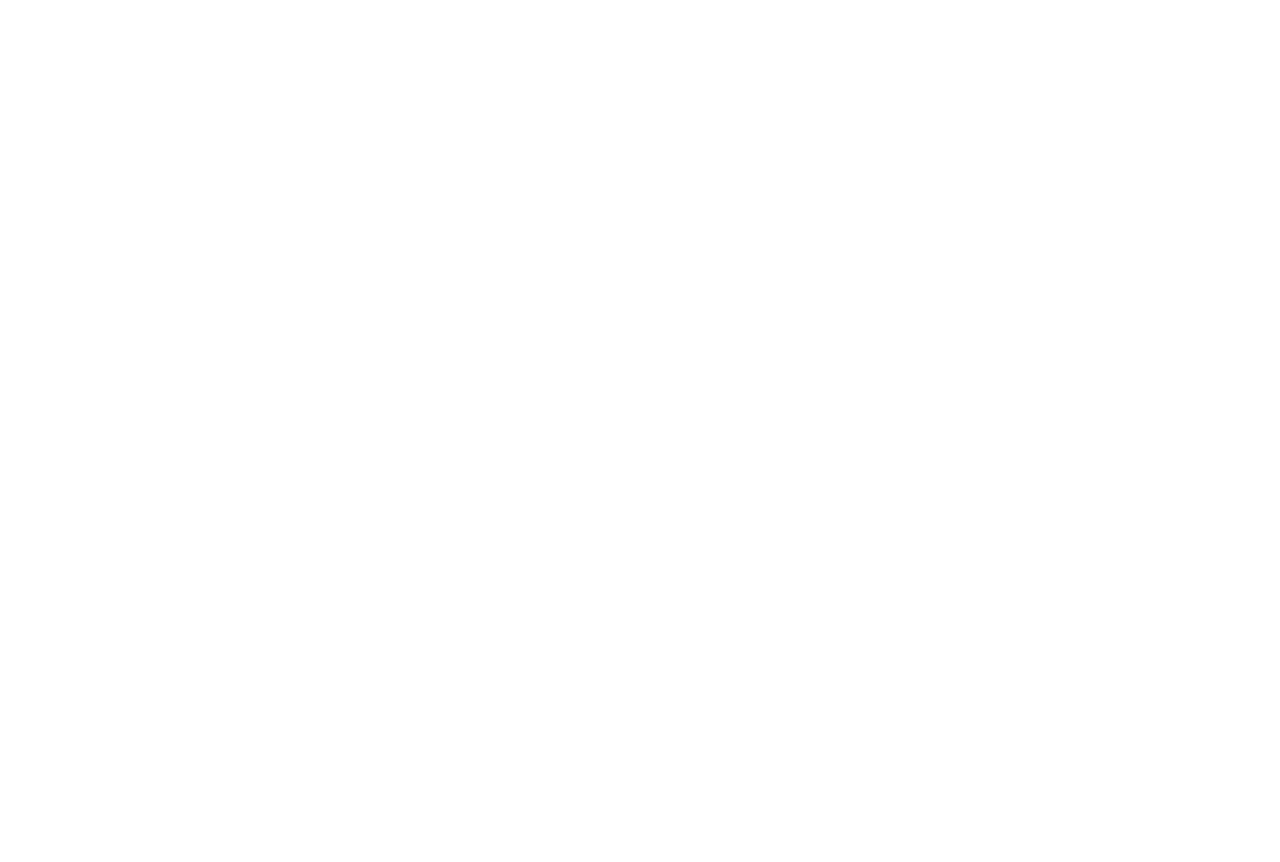
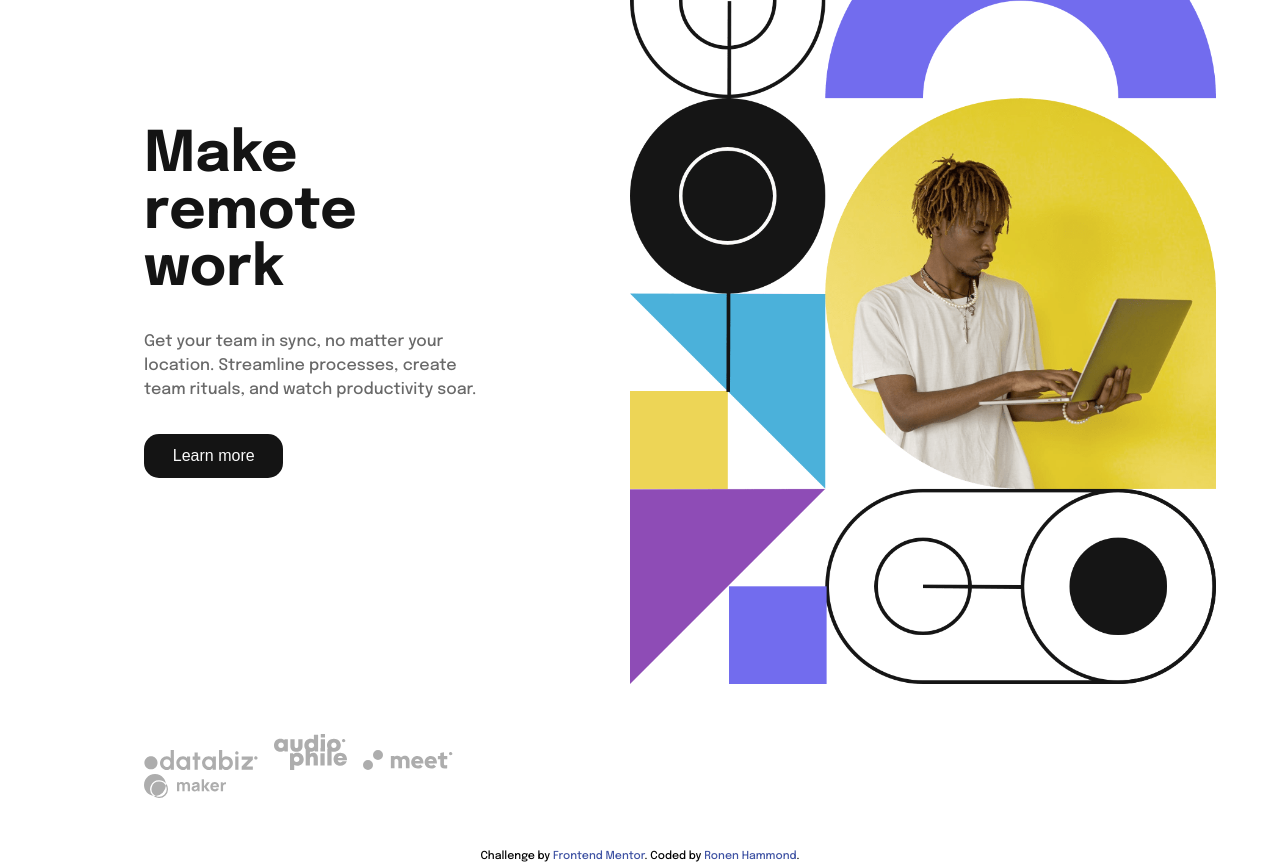
Before and after one commit to RonenTGreat/intro-section-downdow, a React (Create React App) app: page / in a window 1280 px wide. Shown: the part 240-1102 px from the top of the page. Before the commit the page ends 800 px from the top, so only its background shows below. Built offline with nearby package versions, Linux system fonts and the light colour scheme; the HTML template or start-up script is replaced by a standard one.

Commit message:
completed container for large screens

```diff
--- a/src/App.js
+++ b/src/App.js
@@ -4,10 +4,13 @@ import Footer from './components/footer/footer.component';
 
 import Header from './components/header/header.component';
 
+import Container from './components/container/container.component';
+
 function App() {
   return (
     <div className="App">
       <Header />
+      <Container />
       <Footer />
     </div>
   );
--- /dev/null
+++ b/src/components/container/container.component.jsx
@@ -0,0 +1,50 @@
+import "./container.styles.css"
+
+import heroDesktop from "../../assets/images/image-hero-desktop.png"
+
+import heroMobile from "../../assets/images/image-hero-mobile.png"
+
+import databiz from "../../assets/images/client-databiz.svg";
+
+import audiophile from "../../assets/images/client-audiophile.svg";
+
+import meet from "../../assets/images/client-meet.svg";
+
+import maker from "../../assets/images/client-maker.svg";
+
+const Container  = () => {
+  return (
+    <main className="container">
+      <section className="main-section">
+        <picture>
+          <source media="(max-width:425px)" srcSet={heroMobile} />
+          <img style={{ width: "100%" }} src={heroDesktop} className="body-img" alt="web3 iamge" />
+        </picture>
+
+        <div className="content">
+          <h1 className="content__heading">Make remote work</h1>
+
+          <p className="content__paragraph">
+            Get your team in sync, no matter your location. Streamline processes,
+            create team rituals, and watch productivity soar.
+          </p>
+
+          <button className="content__btn">Learn more</button>
+
+
+          <div className="content__images">
+            <img src={databiz} alt="databiz" />
+            <img src={audiophile} alt="audiophile" />
+            <img src={meet} alt="meet" />
+            <img src={maker} alt="maker" />
+
+          </div>
+        </div>
+
+
+      </section>
+    </main>
+   );
+}
+
+export default Container;
--- /dev/null
+++ b/src/components/container/container.styles.css
@@ -0,0 +1,54 @@
+.container {
+  margin: 3rem 4rem 3rem 9rem;
+}
+
+.main-section {
+  display: flex;
+  flex-direction: row-reverse;
+  column-gap: 5rem;
+}
+
+.content {
+  padding-top: 14rem;
+  padding-right: 4rem;
+}
+
+.content__heading {
+  font-size: 3.5rem;
+  font-weight: 700;
+  color: hsl(0, 0%, 8%);
+  margin-bottom: 2rem;
+}
+
+.content__paragraph {
+  font-size: 1rem;
+  line-height: 1.5rem;
+  max-width: 35rem;
+  color: hsl(0, 0%, 41%);
+  margin-bottom: 2rem;
+}
+
+.content__btn {
+  padding: 0.8rem 1.8rem;
+  font-size: 1rem;
+  color: hsl(0, 0%, 98%);
+  background-color: hsl(0, 0%, 8%);
+  border: none;
+  border-radius: 15px;
+  margin-bottom: 16rem;
+}
+
+.content__btn:hover {
+  color: hsl(0, 0%, 8%);
+  background-color: hsl(0, 0%, 98%);
+  border: 1px solid hsl(0, 0%, 41%);
+  cursor: pointer;
+}
+
+.content__images {
+  width: 117%;
+}
+
+.content__images img {
+  margin-right: 1rem;
+}
```
